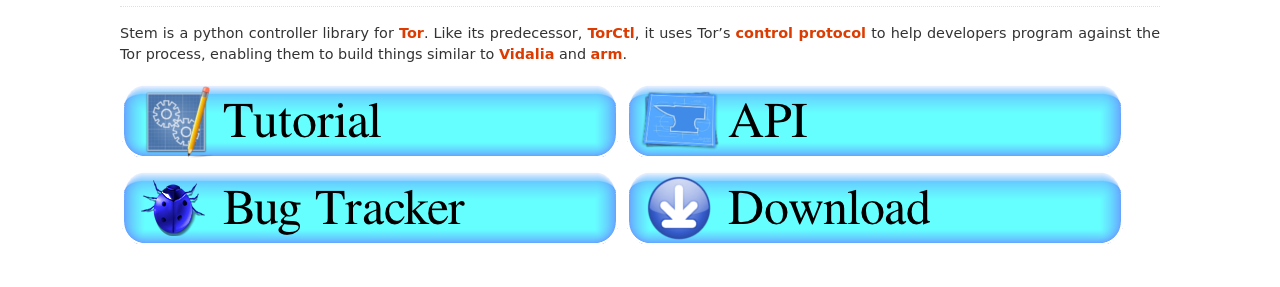
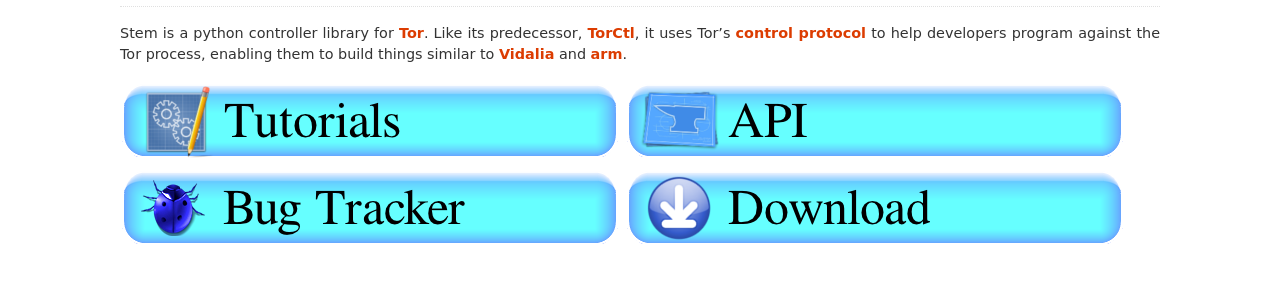
Before and after one commit to torproject/stem, a Sphinx documentation site: the page built from docs/index.rst, in a window 1280 px wide. Shown: the part 156-443 px from the top of the page. Built offline with Sphinx 7.4.7, drawn with Linux system fonts in a browser that asks for light colours.

Commit message:
More changes for tutorial rename
Drats, I pushed the prior commit before I had intended to. Fixing the buttons
too to reflect the rename.

```diff
--- a/docs/index.rst
+++ b/docs/index.rst
@@ -13,7 +13,7 @@
    License: LGPL v3
    File: NuoveXT 2.2/128x128/categories/applications-development.png
 
-.. image:: /_static/buttons/tutorial.png
+.. image:: /_static/buttons/tutorials.png
    :target: tutorials.html
 
 .. Source: http://www.cipherdyne.com/images/anvil.png
```
Also changed, not shown: docs/_static/buttons/tutorial.png (deleted), docs/_static/buttons/tutorials.png (added), 2 other files.
